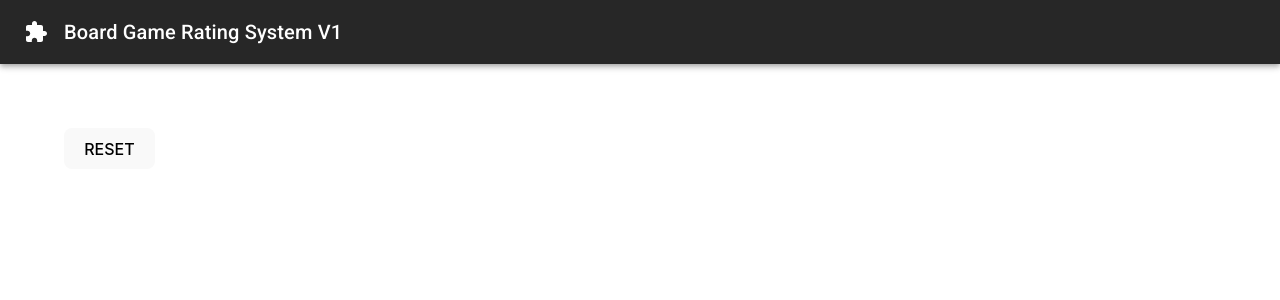
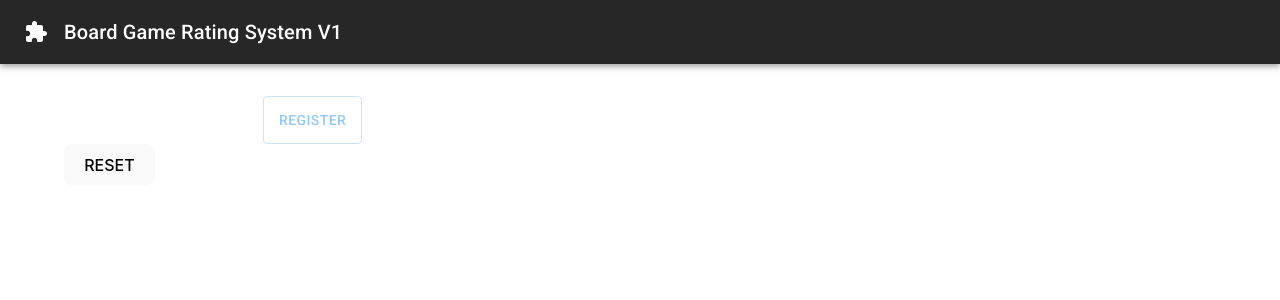
Before and after one commit to warabico/BoardGameRatingSystemV1, a React (Vite) app in the folder board_game_rating/: page / in a window 1280 px wide. Shown: the top 300 px of the page. Built offline with nearby package versions, Linux system fonts and the light colour scheme.

Commit message:
[Modify]Changed UserInformation better

```diff
--- a/board_game_rating/package.json
+++ b/board_game_rating/package.json
@@ -15,6 +15,7 @@
     "@fontsource/roboto": "^5.1.1",
     "@mui/icons-material": "^6.3.0",
     "@mui/material": "^6.3.0",
+    "@mui/x-charts": "^7.23.2",
     "nanoid": "^5.0.9",
     "react": "^18.3.1",
     "react-dom": "^18.3.1"
--- a/board_game_rating/src/App.jsx
+++ b/board_game_rating/src/App.jsx
@@ -44,7 +44,11 @@ function App() {
     return (
         <ThemeProvider theme={theme}>
             <AppNavbar />
-            <Container maxWidth="lg" sx={{ paddingTop: 2, paddingBottom: 2 }}>
+            <Container
+                maxWidth="lg"
+                spacing={1}
+                sx={{ my: 2, paddingTop: 2, paddingBottom: 2 }}
+            >
                 <UserRegistration register={addUser} />
                 <UserList users={users} />
                 <button onClick={resetData}>RESET</button>
--- a/board_game_rating/src/components/UserInformation.jsx
+++ b/board_game_rating/src/components/UserInformation.jsx
@@ -1,9 +1,32 @@
+import Avatar from "@mui/material/Avatar";
+import Card from "@mui/material/Card";
+import CardHeader from "@mui/material/CardHeader";
+import { red } from "@mui/material/colors";
+import { Gauge } from "@mui/x-charts/Gauge";
+
 const UserInformation = ({ user, idx }) => {
     return (
         <>
-            <p key={idx}>
-                {idx} : {user.username} RATING = {user.rating}
-            </p>
+            <Card key={idx} sx={{ my: 2 }}>
+                <CardHeader
+                    avatar={
+                        <Avatar sx={{ bgcolor: red[500] }} aria-label="recipe">
+                            {user.username[0]}
+                        </Avatar>
+                    }
+                    action={
+                        <Gauge
+                            width={90}
+                            height={90}
+                            value={user.rating}
+                            valueMin={0}
+                            valueMax={3000}
+                        />
+                    }
+                    title={user.username}
+                    subheader={"active"}
+                />
+            </Card>
         </>
     );
 };
--- a/board_game_rating/src/components/UserList.jsx
+++ b/board_game_rating/src/components/UserList.jsx
@@ -3,9 +3,11 @@ import UserInformation from "./UserInformation";
 const UserList = ({ users = [] }) => {
     return (
         <>
-            {users.map((user, idx) => (
-                <UserInformation user={user} idx={idx} />
-            ))}
+            {users
+                .sort((a, b) => b.rating - a.rating)
+                .map((user, idx) => (
+                    <UserInformation key={idx} user={user} idx={idx} />
+                ))}
         </>
     );
 };
--- a/board_game_rating/src/components/UserRegistration.jsx
+++ b/board_game_rating/src/components/UserRegistration.jsx
@@ -1,6 +1,8 @@
 import { nanoid } from "nanoid";
 import { useState } from "react";
+import Stack from "@mui/material/Stack";
 import TextField from "@mui/material/TextField";
+import Button from "@mui/material/Button";
 
 const UserRegistration = ({ register }) => {
     const [username, setUsername] = useState("");
@@ -11,7 +13,7 @@ const UserRegistration = ({ register }) => {
             register({
                 id: nanoid(),
                 username: username,
-                rating: 1000,
+                rating: 900 + Math.floor(Math.random() * 2e2),
             });
             setUsername("");
         }
@@ -24,6 +26,7 @@ const UserRegistration = ({ register }) => {
     return (
         <>
             <form onSubmit={submit}>
+                <Stack spacing={2} direction="row">
                     <TextField
                         id="username"
                         label="username"
@@ -31,6 +34,10 @@ const UserRegistration = ({ register }) => {
                         value={username}
                         onChange={updateUsername}
                     />
+                    <Button variant="outlined" onClick={submit}>
+                        Register
+                    </Button>
+                </Stack>
             </form>
         </>
     );
```
Also changed, not shown: 1 other file (tests, documents, lock files or other folders). Lines whose indentation alone changed are shown as unchanged.
